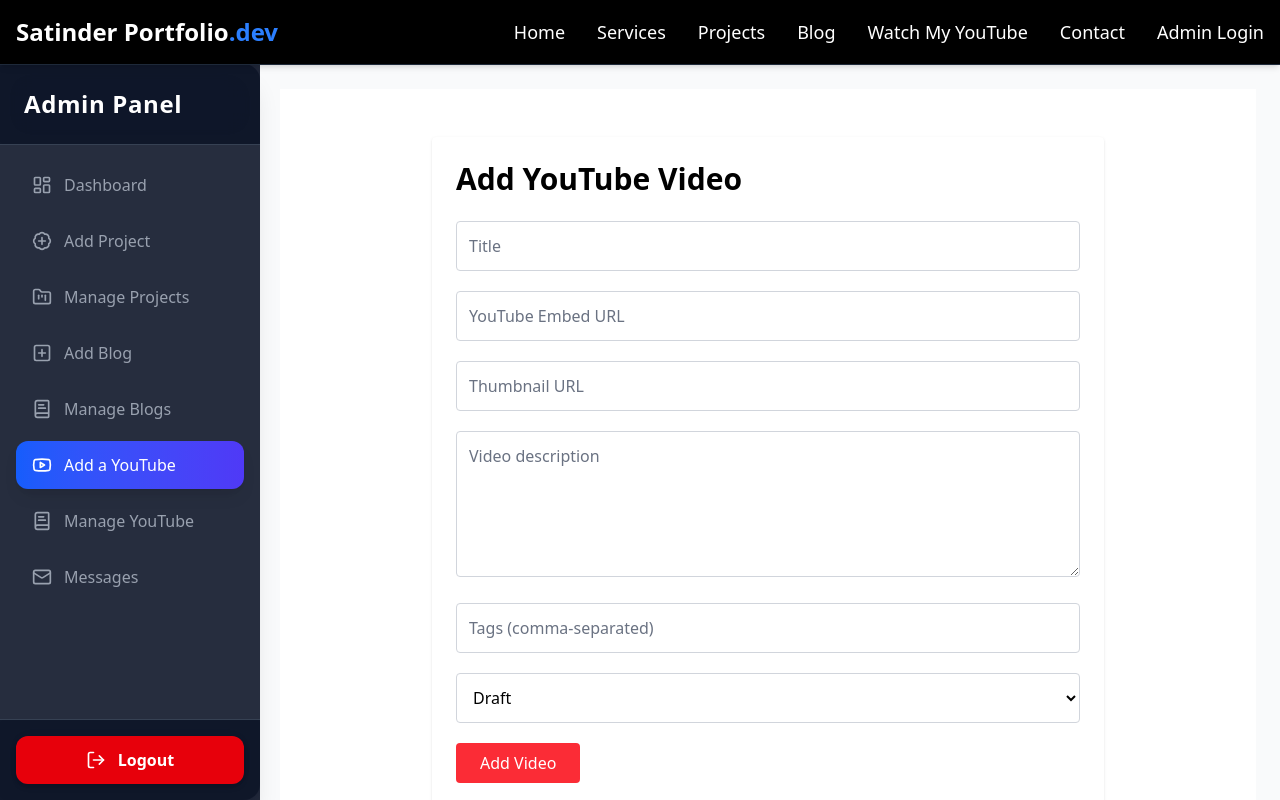
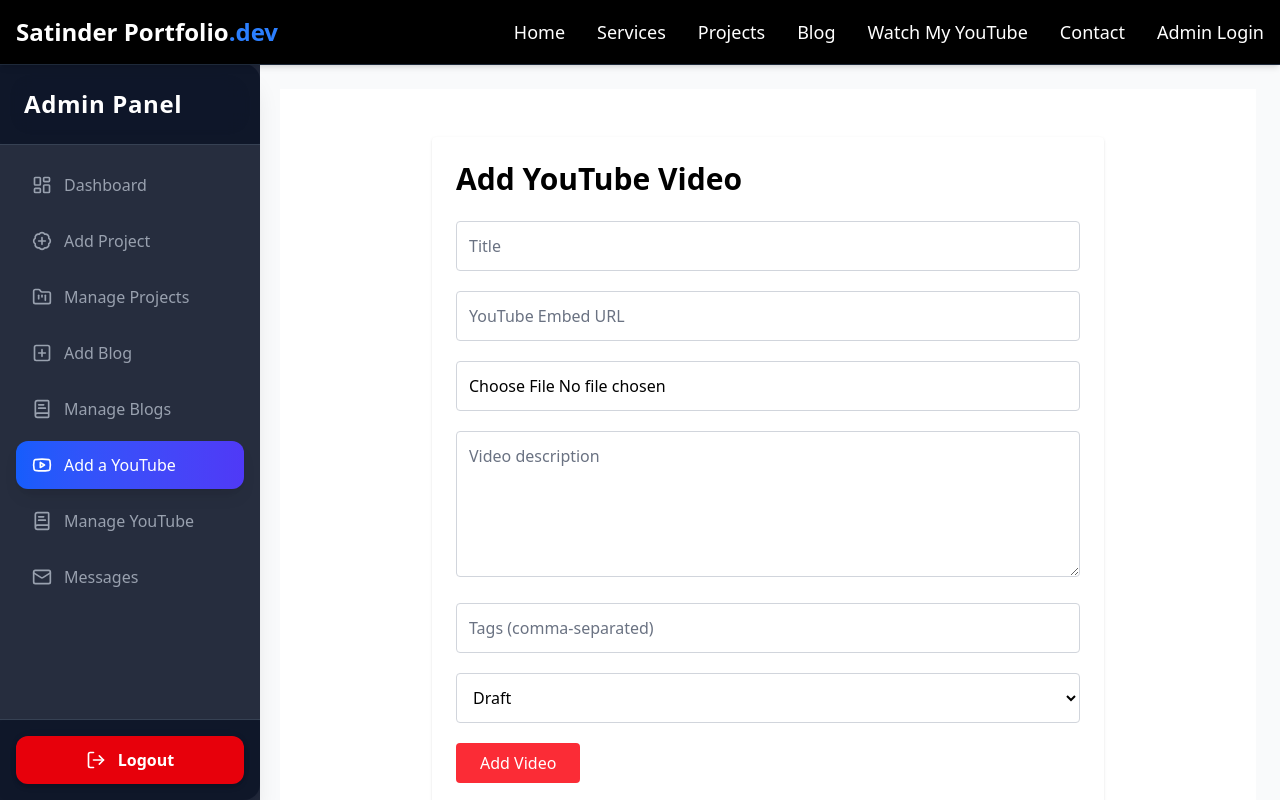
Before and after one commit to SatinderSinghSall/Satinder-Portfolio, a React (Vite) app: page /admin/youtube/new in a window 1280 px wide. Shown: the top 800 px of the page. Built offline with nearby package versions, Linux system fonts and the light colour scheme; no server answers; sample sign-in values are in the browser's storage.

Commit message:
Implemened the backend feature to add YouTube video thumbnails in Cloud instead locally.

```diff
--- a/src/admin/AddYouTube.jsx
+++ b/src/admin/AddYouTube.jsx
@@ -9,6 +9,11 @@ export default function AddEditYouTube() {
   const navigate = useNavigate();
   const { id } = useParams();
   const isEdit = Boolean(id);
+  const [file, setFile] = useState(null);
+
+  const handleFileChange = (e) => {
+    setFile(e.target.files[0]);
+  };
 
   const [form, setForm] = useState({
     title: "",
@@ -45,15 +50,39 @@ export default function AddEditYouTube() {
 
   const handleSubmit = async (e) => {
     e.preventDefault();
-    const payload = {
-      ...form,
-      tags: form.tags.split(",").map((t) => t.trim()),
-    };
 
     const config = {
       headers: {
         Authorization: `Bearer ${localStorage.getItem("token")}`,
       },
+    };
+
+    let thumbnailUrl = form.thumbnail;
+
+    // Upload image to backend if a file is selected
+    if (file) {
+      const formData = new FormData();
+      formData.append("image", file);
+
+      try {
+        const res = await axios.post(`${API}/youtube/upload`, formData, {
+          headers: {
+            "Content-Type": "multipart/form-data",
+            Authorization: `Bearer ${localStorage.getItem("token")}`,
+          },
+        });
+        thumbnailUrl = res.data.url;
+      } catch (err) {
+        console.error("Thumbnail upload failed", err);
+        alert("Thumbnail upload failed.");
+        return;
+      }
+    }
+
+    const payload = {
+      ...form,
+      thumbnail: thumbnailUrl,
+      tags: form.tags.split(",").map((t) => t.trim()),
     };
 
     try {
@@ -101,12 +130,10 @@ export default function AddEditYouTube() {
             />
 
             <input
-              type="url"
-              name="thumbnail"
-              placeholder="Thumbnail URL"
-              value={form.thumbnail}
-              onChange={handleChange}
-              className="w-full p-3 rounded border border-gray-300 bg-white text-black placeholder-gray-500"
+              type="file"
+              accept="image/*"
+              onChange={handleFileChange}
+              className="w-full p-3 rounded border border-gray-300 bg-white text-black"
             />
 
             <textarea
```
